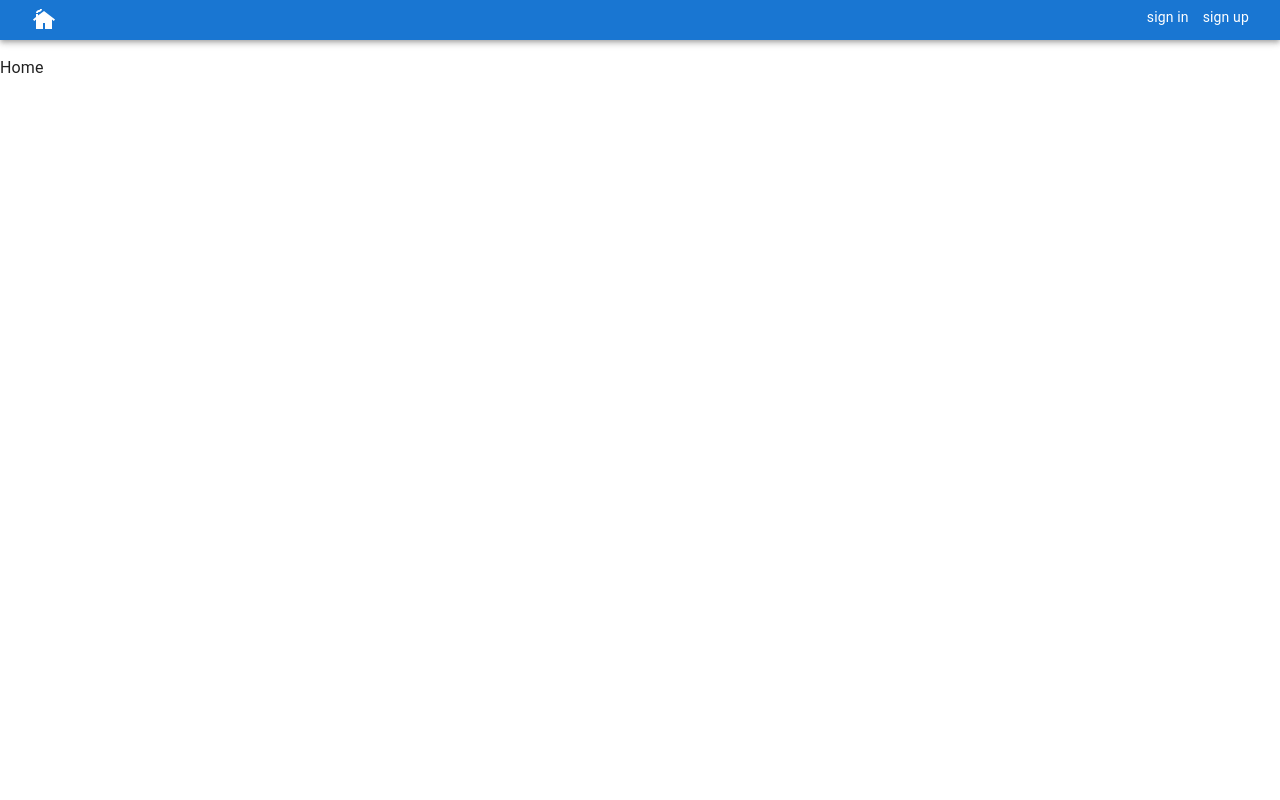
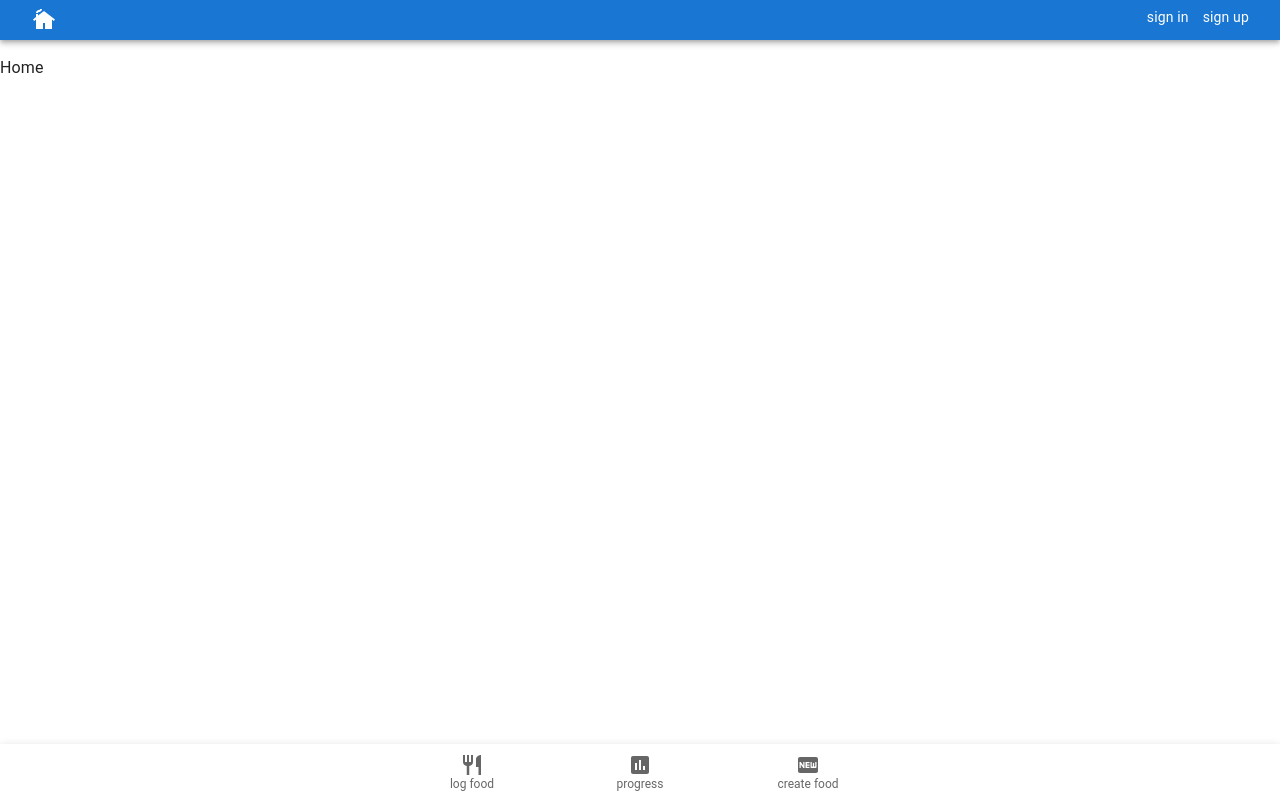
Before and after one commit to hphilpotts/veg-app-frontend-2.0, a React (Vite) app: page / in a window 1280 px wide. Built offline with nearby package versions, Linux system fonts and the light colour scheme.

Commit message:
Templated BottomNav footer.

```diff
--- a/src/App.jsx
+++ b/src/App.jsx
@@ -2,6 +2,7 @@ import React, { useState, createContext } from 'react';
 import { Routes, Route, useNavigate } from 'react-router-dom';
 
 import { Header } from './components/Header';
+import { Footer } from './components/Footer';
 
 import { SignIn } from './pages/auth/SignIn';
 import { SignUp } from './pages/auth/SignUp';
@@ -20,17 +21,16 @@ const App = () => {
   const signOut = () => { setUser(nullUser), navigateTo('signin/') };
 
   return (
-    <UserContext.Provider value={user}>
-      <Header signOut={signOut} ></Header>
-      <div>
+      <UserContext.Provider value={user}>
+        <Header signOut={signOut} />
         <Routes>
           <Route path='/' element={<p>Home</p>}></Route>
           <Route path='signin/' element={<SignIn setUserFromSignIn={setUserFromSignIn} />}></Route>
           <Route path='signup/' element={<SignUp setUserFromSignIn={setUserFromSignIn} />}></Route>
           <Route path='*' element={<p>no match</p>}></Route>
         </Routes>
-      </div>
-    </UserContext.Provider>
+        <Footer />
+      </UserContext.Provider>
   );
 };
 
--- /dev/null
+++ b/src/components/Footer.jsx
@@ -0,0 +1,19 @@
+import React from 'react';
+
+import { BottomNavigation, BottomNavigationAction, Paper } from '@mui/material';
+import RestaurantIcon from '@mui/icons-material/Restaurant';
+import AssessmentIcon from '@mui/icons-material/Assessment';
+import FiberNewIcon from '@mui/icons-material/FiberNew';
+
+
+export const Footer = () => {
+    return (
+        <Paper sx={{ position: 'fixed', bottom: 0, left: 0, right: 0 }} elevation={3}>
+            <BottomNavigation showLabels position='static' color='primary' sx={{ top: 'auto', bottom: 0 }} >
+                <BottomNavigationAction label="log food" icon={<RestaurantIcon />} />
+                <BottomNavigationAction label="progress" icon={<AssessmentIcon />} />
+                <BottomNavigationAction label="create food" icon={<FiberNewIcon />} />
+            </BottomNavigation>
+        </Paper >
+    );
+};
--- a/src/main.jsx
+++ b/src/main.jsx
@@ -10,11 +10,10 @@ import './index.css';
 ReactDOM.createRoot(document.getElementById('root')).render(
   <React.StrictMode>
     <Router>
-      <CssBaseline>
+      <CssBaseline />
         <ThemeProvider theme={theme}>
           <App />
         </ThemeProvider>
-      </CssBaseline>
     </Router>
   </React.StrictMode>,
 );
```
